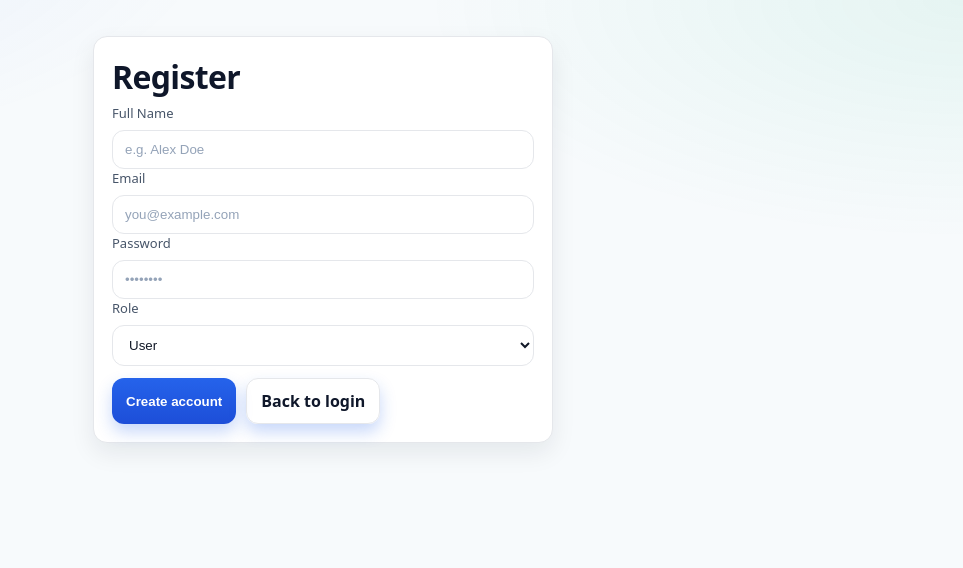
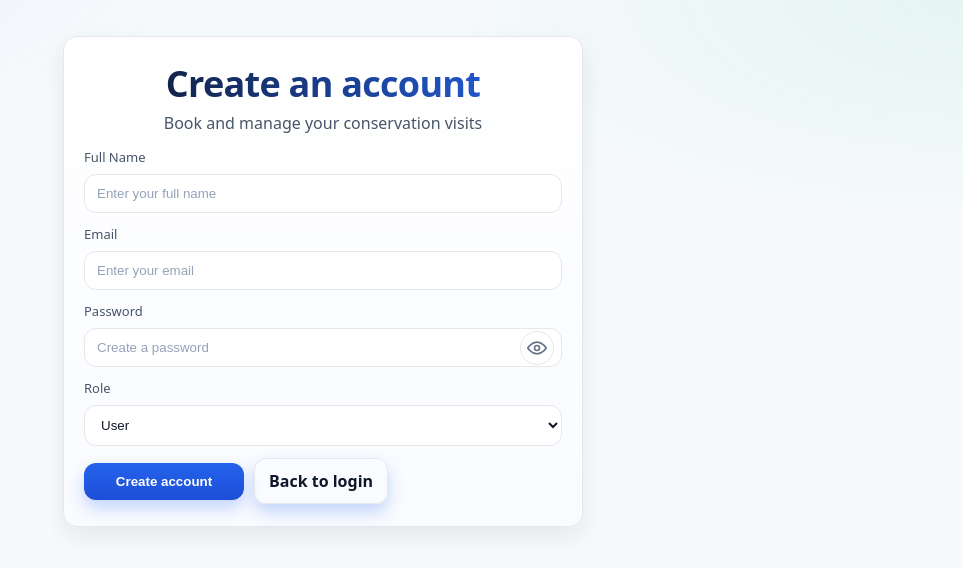
Before and after one commit to Abdul-Safai/ReactApp2, a React (Vite) app in the folder reservations/: page /register in a window 1280 px wide. Shown: the top 568 px of the page, without its empty margins (317-1280 px from the left). Built offline with nearby package versions, Linux system fonts and the light colour scheme; no server answers.

Commit message:
updated login and register styling

```diff
--- a/reservations/src/pages/Login.jsx
+++ b/reservations/src/pages/Login.jsx
@@ -9,66 +9,107 @@ export default function Login() {
 
   const [email, setEmail] = useState("");
   const [password, setPassword] = useState("");
+  const [showPwd, setShowPwd] = useState(false);
 
-  // Ensure fields are cleared on each mount (page refresh)
-  useEffect(() => {
-    setEmail("");
-    setPassword("");
-  }, []);
+  const [loading, setLoading] = useState(false);
+  const [errorMsg, setErrorMsg] = useState("");
+
+  // Always start with empty fields
+  useEffect(() => { setEmail(""); setPassword(""); }, []);
 
   async function onSubmit(e) {
     e.preventDefault();
+    setErrorMsg("");
+    setLoading(true);
     try {
       await login({ email, password });
       const dest = loc.state?.from || "/";
       nav(dest, { replace: true });
     } catch (e) {
-      alert(e.message);
+      setErrorMsg(e.message || "Login failed");
+    } finally {
+      setLoading(false);
     }
   }
 
   return (
     <div className="container">
-      {/* autocomplete off to fight browser autofill */}
-      <form
-        className="card"
-        onSubmit={onSubmit}
-        style={{ maxWidth: 420, margin: "0 auto" }}
-        autoComplete="off"
-      >
-        <h1 className="title" style={{ marginTop: 0 }}>Login</h1>
+      <form className="card auth-card" onSubmit={onSubmit} autoComplete="off">
+        <div className="auth-head">
+          <h1 className="auth-title">Sign in to your account</h1>
+          <p className="auth-subtitle">Use your email and password to continue</p>
+        </div>
 
-        {/* Decoy fields to absorb autofill in Chrome/Safari */}
+        {errorMsg && <div className="notice error" role="alert">{errorMsg}</div>}
+
+        {/* Autofill decoys */}
         <input type="text" name="fake-username" style={{ display: "none" }} autoComplete="username" />
         <input type="password" name="fake-password" style={{ display: "none" }} autoComplete="new-password" />
 
+        <div className="field">
           <label>Email</label>
           <input
-          value={email}
-          onChange={e => setEmail(e.target.value)}
-          placeholder="you@example.com"
-          autoComplete="off"
-          name="login_email"              // non-standard name avoids autofill
+            name="login_email"
             inputMode="email"
             autoCorrect="off"
             autoCapitalize="none"
+            placeholder="Enter your email"
+            value={email}
+            onChange={e => setEmail(e.target.value)}
           />
+        </div>
 
+        <div className="field">
           <label>Password</label>
+          <div className="input-icon">
             <input
-          type="password"
+              type={showPwd ? "text" : "password"}
+              name="login_pass"
+              placeholder="Enter your password"
+              autoComplete="new-password"
               value={password}
               onChange={e => setPassword(e.target.value)}
-          placeholder="••••••••"
-          autoComplete="new-password"     // prevents managers from auto-filling saved passwords
-          name="login_pass"               // non-standard name avoids autofill
             />
+            <button
+              type="button"
+              className="icon-toggle"
+              onClick={() => setShowPwd(s => !s)}
+              aria-label={showPwd ? "Hide password" : "Show password"}
+              aria-pressed={showPwd}
+              title={showPwd ? "Hide" : "Show"}
+            >
+              {showPwd ? <EyeOffIcon /> : <EyeIcon />}
+            </button>
+          </div>
+        </div>
 
-        <div style={{ display:"flex", gap:10, marginTop:12 }}>
-          <button className="btn" type="submit">Login</button>
+        <div className="actions" style={{ marginTop: 6 }}>
+          <button className="btn btn-wide" type="submit" disabled={loading}>
+            {loading ? "Signing in…" : "Login"}
+          </button>
           <Link className="btn ghost" to="/register">Create account</Link>
         </div>
       </form>
     </div>
   );
 }
+
+/* Inline SVG icons: eye / eye-off */
+function EyeIcon() {
+  return (
+    <svg viewBox="0 0 24 24" width="20" height="20" fill="none" stroke="currentColor" strokeWidth="2" strokeLinecap="round" strokeLinejoin="round" aria-hidden="true">
+      <path d="M1 12s4-7 11-7 11 7 11 7-4 7-11 7-11-7-11-7Z" />
+      <circle cx="12" cy="12" r="3" />
+    </svg>
+  );
+}
+function EyeOffIcon() {
+  return (
+    <svg viewBox="0 0 24 24" width="20" height="20" fill="none" stroke="currentColor" strokeWidth="2" strokeLinecap="round" strokeLinejoin="round" aria-hidden="true">
+      <path d="M17.94 17.94A10.94 10.94 0 0 1 12 20C5 20 1 12 1 12a21.8 21.8 0 0 1 5.06-6.94" />
+      <path d="M10.58 10.58a3 3 0 1 0 4.24 4.24" />
+      <path d="M12 7a3 3 0 0 1 3 3" />
+      <path d="M3 3l18 18" />
+    </svg>
+  );
+}
--- a/reservations/src/pages/Register.jsx
+++ b/reservations/src/pages/Register.jsx
@@ -1,58 +1,171 @@
-import { useState } from "react";
+import { useEffect, useState } from "react";
 import { Link, useNavigate } from "react-router-dom";
 import { useAuth } from "../context/authContext.jsx";
 
 export default function Register() {
   const { register } = useAuth();
   const nav = useNavigate();
+
   const [name, setName] = useState("");
   const [email, setEmail] = useState("");
   const [password, setPassword] = useState("");
   const [role, setRole] = useState("user");
   const [adminCode, setAdminCode] = useState("");
 
+  const [showPwd, setShowPwd] = useState(false);
+  const [showAdminCode, setShowAdminCode] = useState(false);
+
+  const [loading, setLoading] = useState(false);
+  const [errorMsg, setErrorMsg] = useState("");
+  const [successMsg, setSuccessMsg] = useState("");
+
+  // Start clean
+  useEffect(() => {
+    setName(""); setEmail(""); setPassword(""); setAdminCode("");
+  }, []);
+
   async function onSubmit(e) {
     e.preventDefault();
+    setErrorMsg(""); setSuccessMsg("");
+    setLoading(true);
     try {
       await register({ name, email, password, role, adminCode });
-      nav("/", { replace: true });
+      setSuccessMsg("Your account has been created successfully. Redirecting…");
+      setTimeout(() => nav("/", { replace: true }), 1200);
     } catch (e) {
-      alert(e.message);
+      setErrorMsg(e.message || "Registration failed");
+    } finally {
+      setLoading(false);
     }
   }
 
   return (
     <div className="container">
-      <form className="card" onSubmit={onSubmit} style={{ maxWidth: 460, margin: "0 auto" }}>
-        <h1 className="title" style={{ marginTop: 0 }}>Register</h1>
+      <form className="card auth-card" onSubmit={onSubmit} autoComplete="off">
+        <div className="auth-head">
+          <h1 className="auth-title">Create an account</h1>
+          <p className="auth-subtitle">Book and manage your conservation visits</p>
+        </div>
 
+        {successMsg && <div className="notice success" role="status" aria-live="polite">{successMsg}</div>}
+        {errorMsg && <div className="notice error" role="alert">{errorMsg}</div>}
+
+        {/* Autofill decoys */}
+        <input type="text" name="fake-username" style={{ display: "none" }} autoComplete="username" />
+        <input type="password" name="fake-password" style={{ display: "none" }} autoComplete="new-password" />
+
+        <div className="field">
           <label>Full Name</label>
-        <input value={name} onChange={e=>setName(e.target.value)} placeholder="e.g. Alex Doe" />
+          <input
+            name="reg_fullname"
+            placeholder="Enter your full name"
+            value={name}
+            onChange={e => setName(e.target.value)}
+          />
+        </div>
 
+        <div className="field">
           <label>Email</label>
-        <input value={email} onChange={e=>setEmail(e.target.value)} placeholder="you@example.com" />
+          <input
+            name="reg_email"
+            inputMode="email"
+            autoCorrect="off"
+            autoCapitalize="none"
+            placeholder="Enter your email"
+            value={email}
+            onChange={e => setEmail(e.target.value)}
+          />
+        </div>
 
+        <div className="field">
           <label>Password</label>
-        <input type="password" value={password} onChange={e=>setPassword(e.target.value)} placeholder="••••••••" />
+          <div className="input-icon">
+            <input
+              type={showPwd ? "text" : "password"}
+              name="reg_pass"
+              autoComplete="new-password"
+              placeholder="Create a password"
+              value={password}
+              onChange={e => setPassword(e.target.value)}
+            />
+            <button
+              type="button"
+              className="icon-toggle"
+              onClick={() => setShowPwd(s => !s)}
+              aria-label={showPwd ? "Hide password" : "Show password"}
+              aria-pressed={showPwd}
+              title={showPwd ? "Hide" : "Show"}
+            >
+              {showPwd ? <EyeOffIcon /> : <EyeIcon />}
+            </button>
+          </div>
+        </div>
 
+        <div className="field">
           <label>Role</label>
-        <select value={role} onChange={e=>setRole(e.target.value)}>
+          <select value={role} onChange={e => setRole(e.target.value)}>
             <option value="user">User</option>
             <option value="admin">Admin (requires secret)</option>
           </select>
+        </div>
 
         {role === "admin" && (
-          <>
+          <div className="field">
             <label>Admin Secret</label>
-            <input value={adminCode} onChange={e=>setAdminCode(e.target.value)} placeholder="Enter admin secret" />
-          </>
+            <div className="input-icon">
+              <input
+                type={showAdminCode ? "text" : "password"}
+                name="reg_admin_secret"
+                autoComplete="new-password"
+                inputMode="text"
+                autoCorrect="off"
+                autoCapitalize="none"
+                placeholder="Enter admin secret"
+                value={adminCode}
+                onChange={e => setAdminCode(e.target.value)}
+              />
+              <button
+                type="button"
+                className="icon-toggle"
+                onClick={() => setShowAdminCode(s => !s)}
+                aria-label={showAdminCode ? "Hide admin secret" : "Show admin secret"}
+                aria-pressed={showAdminCode}
+                title={showAdminCode ? "Hide" : "Show"}
+              >
+                {showAdminCode ? <EyeOffIcon /> : <EyeIcon />}
+              </button>
+            </div>
+            <small className="helper">Ask the instructor for the current admin code.</small>
+          </div>
         )}
 
-        <div style={{ display:"flex", gap:10, marginTop:12 }}>
-          <button className="btn" type="submit">Create account</button>
+        <div className="actions" style={{ marginTop: 6 }}>
+          <button className="btn btn-wide" type="submit" disabled={loading}>
+            {loading ? "Creating…" : "Create account"}
+          </button>
           <Link className="btn ghost" to="/login">Back to login</Link>
         </div>
       </form>
     </div>
   );
 }
+
+/* Inline SVG icons */
+function EyeIcon() {
+  return (
+    <svg viewBox="0 0 24 24" width="20" height="20" fill="none" stroke="currentColor" strokeWidth="2" strokeLinecap="round" strokeLinejoin="round" aria-hidden="true">
+      <path d="M1 12s4-7 11-7 11 7 11 7-4 7-11 7-11-7-11-7Z" />
+      <circle cx="12" cy="12" r="3" />
+    </svg>
+  );
+}
+function EyeOffIcon() {
+  return (
+    <svg viewBox="0 0 24 24" width="20" height="20" fill="none" stroke="currentColor" strokeWidth="2" strokeLinecap="round" strokeLinejoin="round" aria-hidden="true">
+      <path d="M17.94 17.94A10.94 10.94 0 0 1 12 20C5 20 1 12 1 12a21.8 21.8 0 0 1 5.06-6.94" />
+      <path d="M10.58 10.58a3 3 0 1 0 4.24 4.24" />
+      <path d="M12 7a3 3 0 0 1 3 3" />
+      <path d="M3 3l18 18" />
+    </svg>
+  );
+}
--- a/reservations/src/styles.css
+++ b/reservations/src/styles.css
@@ -393,3 +393,112 @@ a.btn.ghost:active {
     justify-content: center;
   }
 }
+.input-with-action{
+  display: flex;
+  gap: 8px;
+  align-items: stretch;
+}
+.input-with-action > input{
+  flex: 1 1 auto;
+}
+/* ---------- Auth layout polish ---------- */
+.auth-card{
+  max-width: 520px;
+  margin: 24px auto;
+  padding: 22px 20px;
+  background: linear-gradient(180deg, #ffffff, #f9fbff);
+}
+
+.auth-title{
+  font-size: 28px;
+  font-weight: 900;
+  margin: 0 0 4px;
+  letter-spacing: -0.02em;
+  background: linear-gradient(90deg, #0f172a, #2563eb);
+  -webkit-background-clip: text; background-clip: text; color: transparent;
+}
+.auth-subtitle{
+  margin: 0 0 14px;
+  color: var(--muted);
+}
+
+.field{ margin-bottom: 12px; }
+.field label{ display:block; font-size:13px; color: var(--muted); margin-bottom:8px; }
+.field .helper{ display:block; margin-top:6px; color:#6b7280; font-size:12px; }
+
+.input-with-action{ display:flex; gap:8px; align-items:stretch; }
+.input-with-action > input{ flex: 1 1 auto; }
+
+/* Notices */
+.notice{
+  border-radius: 12px;
+  padding: 10px 12px;
+  margin-bottom: 12px;
+  border: 1px solid;
+}
+.notice.success{
+  background: #ecfdf5;
+  color: #065f46;
+  border-color: #a7f3d0;
+}
+.notice.error{
+  background: #fef2f2;
+  color: #991b1b;
+  border-color: #fecaca;
+}
+
+/* Wide primary button */
+.btn-wide{ min-width: 160px; }
+
+/* Ensure ghost link-buttons are readable on light bg */
+a.btn.ghost,
+a.btn.ghost:link,
+a.btn.ghost:visited,
+a.btn.ghost:hover,
+a.btn.ghost:active {
+  color:#0f172a !important;
+}
+
+/* Center the auth headings */
+.auth-head { text-align: center; margin-bottom: 8px; }
+.auth-title{
+  margin: 0;
+  font-size: clamp(26px, 4.4vw, 36px);
+  font-weight: 900;
+  letter-spacing: -0.02em;
+  background: linear-gradient(90deg, #0f172a, #2563eb);
+  -webkit-background-clip: text; background-clip: text; color: transparent;
+}
+.auth-subtitle{ margin: 4px 0 14px; color: var(--muted); }
+
+/* Keep the rest of your existing auth styles */
+/* Icon toggle inside input */
+.input-icon{
+  position: relative;
+}
+.input-icon input{
+  padding-right: 44px;          /* space for the eye button */
+}
+.icon-toggle{
+  position: absolute;
+  right: 8px;
+  top: 50%;
+  transform: translateY(-50%);
+  width: 34px; height: 34px;
+  display: inline-flex;
+  align-items: center;
+  justify-content: center;
+  border-radius: 999px;
+  border: 1px solid var(--border);
+  background: #fff;
+  color: #64748b;               /* slate-500-ish */
+  cursor: pointer;
+}
+.icon-toggle:hover{
+  background: #f1f5f9;          /* slate-100-ish */
+  color: #0f172a;
+}
+.icon-toggle:focus{
+  outline: none;
+  box-shadow: 0 0 0 3px rgba(37,99,235,.25);
+}
```
Also changed, not shown: 1 other file (tests, documents, lock files or other folders). Lines whose indentation alone changed are shown as unchanged.
